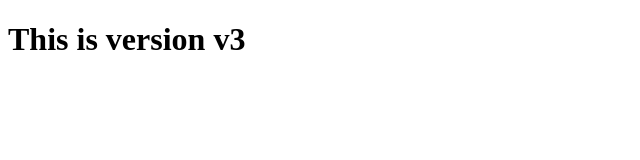
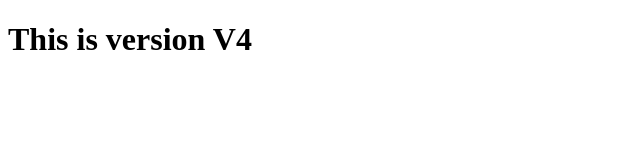
Before and after one commit to ping2bibhuti/myrepo, a plain HTML site: page index.html in a window 1280 px wide. Shown: the full height of the page, 0-640 px from the left. Drawn offline with Linux system fonts and the light colour scheme.

Commit message:
This is V4

```diff
--- a/index.html
+++ b/index.html
@@ -6,6 +6,6 @@
   <title>Document</title>
 </head>
 <body>
-  <h1>This is version v3</h1>
+  <h1>This is version V4</h1>
 </body>
 </html>
```
